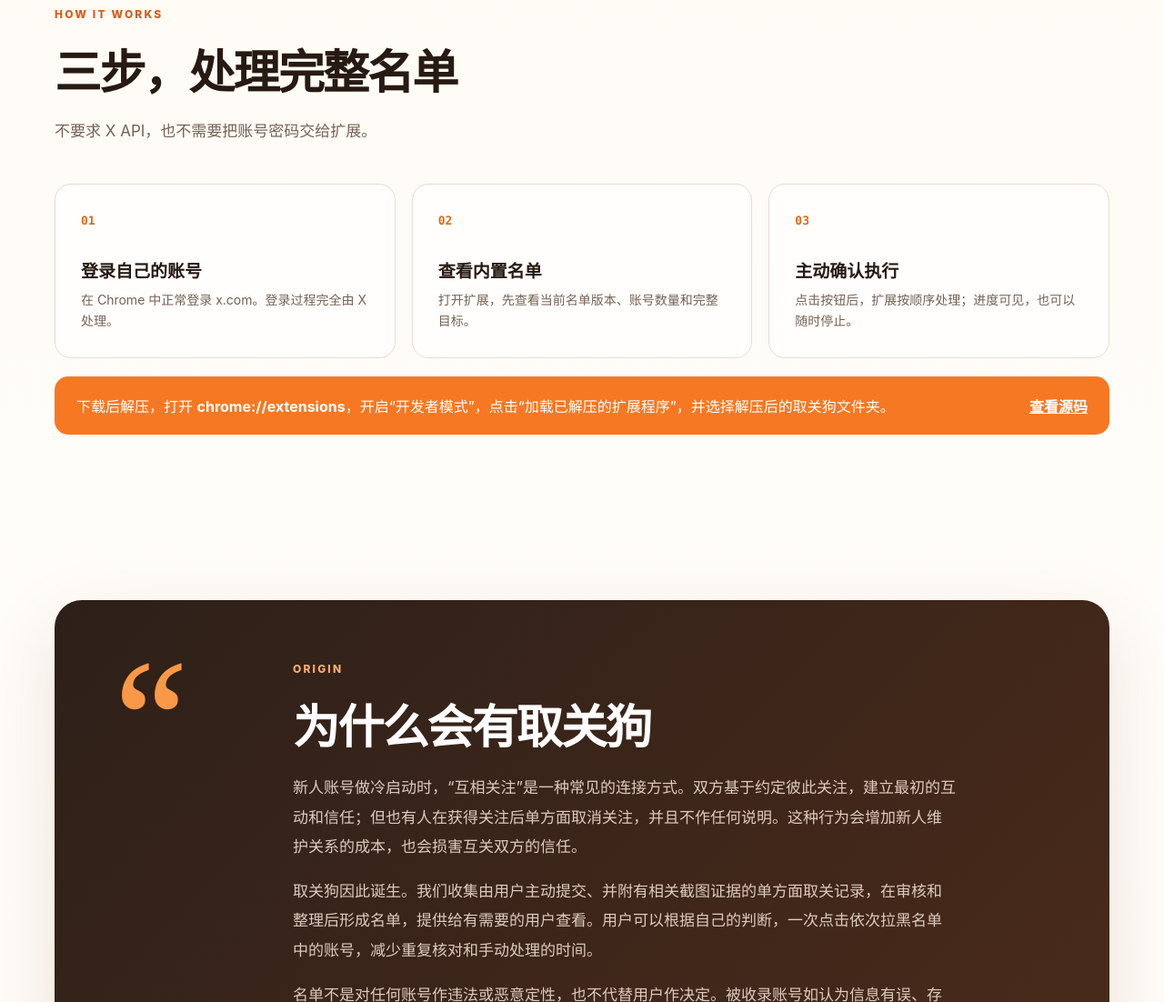
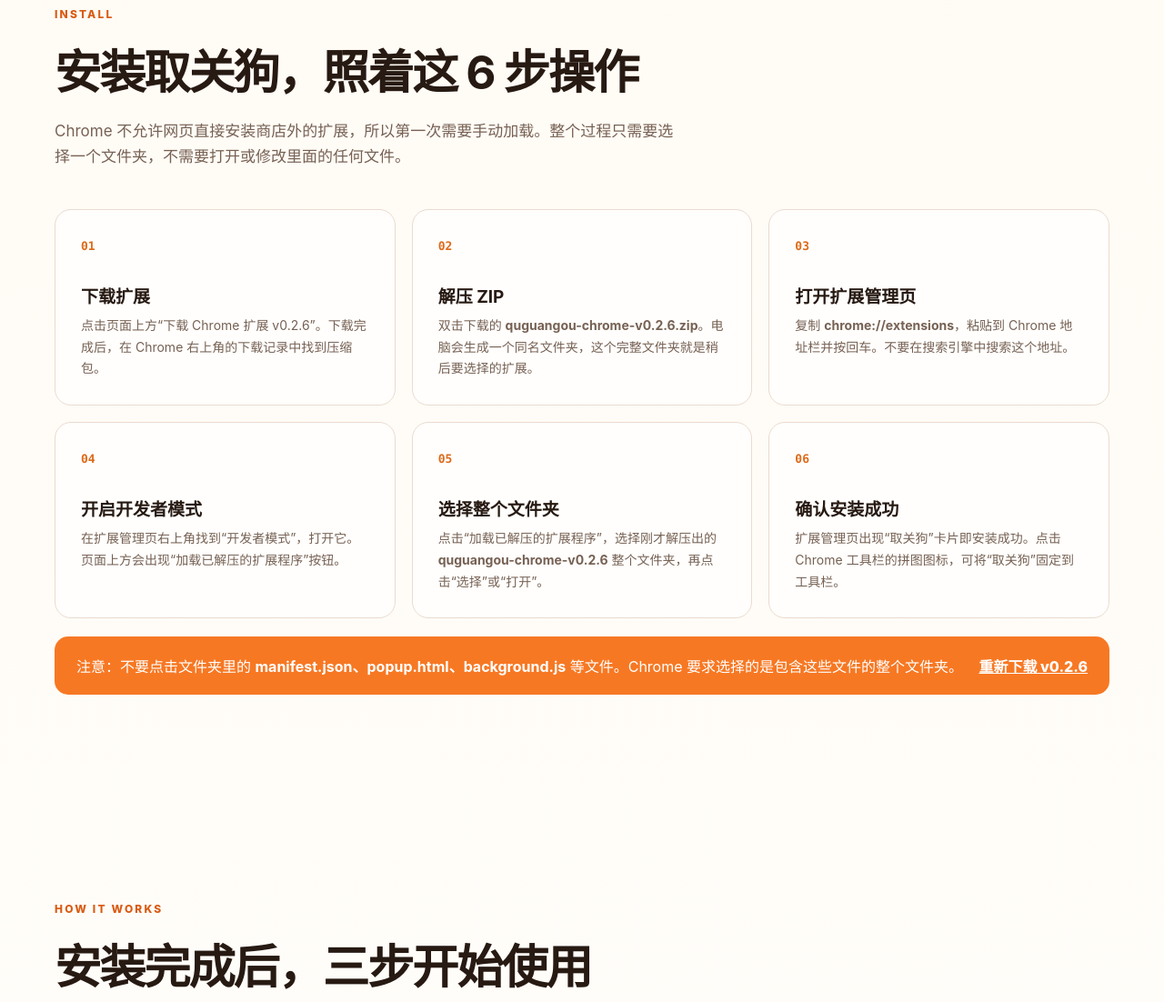
Before and after one commit to 711stoner/quguangou, a browser extension: page index.html in a window 1280 px wide. Shown: the part 1058-2160 px from the top of the page at 91% size. Drawn offline with Linux system fonts and the light colour scheme.

Commit message:
Expand manual Chrome installation guide

```diff
--- a/index.html
+++ b/index.html
@@ -71,20 +71,36 @@
         </div>
       </section>
 
+      <section class="section guide" id="manual-install">
+        <div class="section-heading reveal">
+          <span class="kicker">INSTALL</span>
+          <h2>安装取关狗，照着这 6 步操作</h2>
+          <p>Chrome 不允许网页直接安装商店外的扩展，所以第一次需要手动加载。整个过程只需要选择一个文件夹，不需要打开或修改里面的任何文件。</p>
+        </div>
+        <div class="steps">
+          <article class="step reveal"><span>01</span><h3>下载扩展</h3><p>点击页面上方“下载 Chrome 扩展 v0.2.6”。下载完成后，在 Chrome 右上角的下载记录中找到压缩包。</p></article>
+          <article class="step reveal"><span>02</span><h3>解压 ZIP</h3><p>双击下载的 <strong>quguangou-chrome-v0.2.6.zip</strong>。电脑会生成一个同名文件夹，这个完整文件夹就是稍后要选择的扩展。</p></article>
+          <article class="step reveal"><span>03</span><h3>打开扩展管理页</h3><p>复制 <strong>chrome://extensions</strong>，粘贴到 Chrome 地址栏并按回车。不要在搜索引擎中搜索这个地址。</p></article>
+          <article class="step reveal"><span>04</span><h3>开启开发者模式</h3><p>在扩展管理页右上角找到“开发者模式”，打开它。页面上方会出现“加载已解压的扩展程序”按钮。</p></article>
+          <article class="step reveal"><span>05</span><h3>选择整个文件夹</h3><p>点击“加载已解压的扩展程序”，选择刚才解压出的 <strong>quguangou-chrome-v0.2.6</strong> 整个文件夹，再点击“选择”或“打开”。</p></article>
+          <article class="step reveal"><span>06</span><h3>确认安装成功</h3><p>扩展管理页出现“取关狗”卡片即安装成功。点击 Chrome 工具栏的拼图图标，可将“取关狗”固定到工具栏。</p></article>
+        </div>
+        <div class="contact-strip reveal">
+          <span>注意：不要点击文件夹里的 <strong>manifest.json、popup.html、background.js</strong> 等文件。Chrome 要求选择的是包含这些文件的整个文件夹。</span>
+          <a href="downloads/quguangou-chrome-v0.2.6.zip" download>重新下载 v0.2.6</a>
+        </div>
+      </section>
+
       <section class="section guide" id="guide">
         <div class="section-heading reveal">
           <span class="kicker">HOW IT WORKS</span>
-          <h2>三步，处理完整名单</h2>
+          <h2>安装完成后，三步开始使用</h2>
           <p>不要求 X API，也不需要把账号密码交给扩展。</p>
         </div>
         <div class="steps">
           <article class="step reveal"><span>01</span><h3>登录自己的账号</h3><p>在 Chrome 中正常登录 x.com。登录过程完全由 X 处理。</p></article>
           <article class="step reveal"><span>02</span><h3>查看内置名单</h3><p>打开扩展，先查看当前名单版本、账号数量和完整目标。</p></article>
           <article class="step reveal"><span>03</span><h3>主动确认执行</h3><p>点击按钮后，扩展按顺序处理；进度可见，也可以随时停止。</p></article>
-        </div>
-        <div class="contact-strip reveal" id="manual-install">
-          <span>下载后解压，打开 <strong>chrome://extensions</strong>，开启“开发者模式”，点击“加载已解压的扩展程序”，并选择解压后的取关狗文件夹。</span>
-          <a href="https://github.com/711stoner/quguangou/tree/main/extension" target="_blank" rel="noreferrer">查看源码</a>
         </div>
       </section>
 
```
